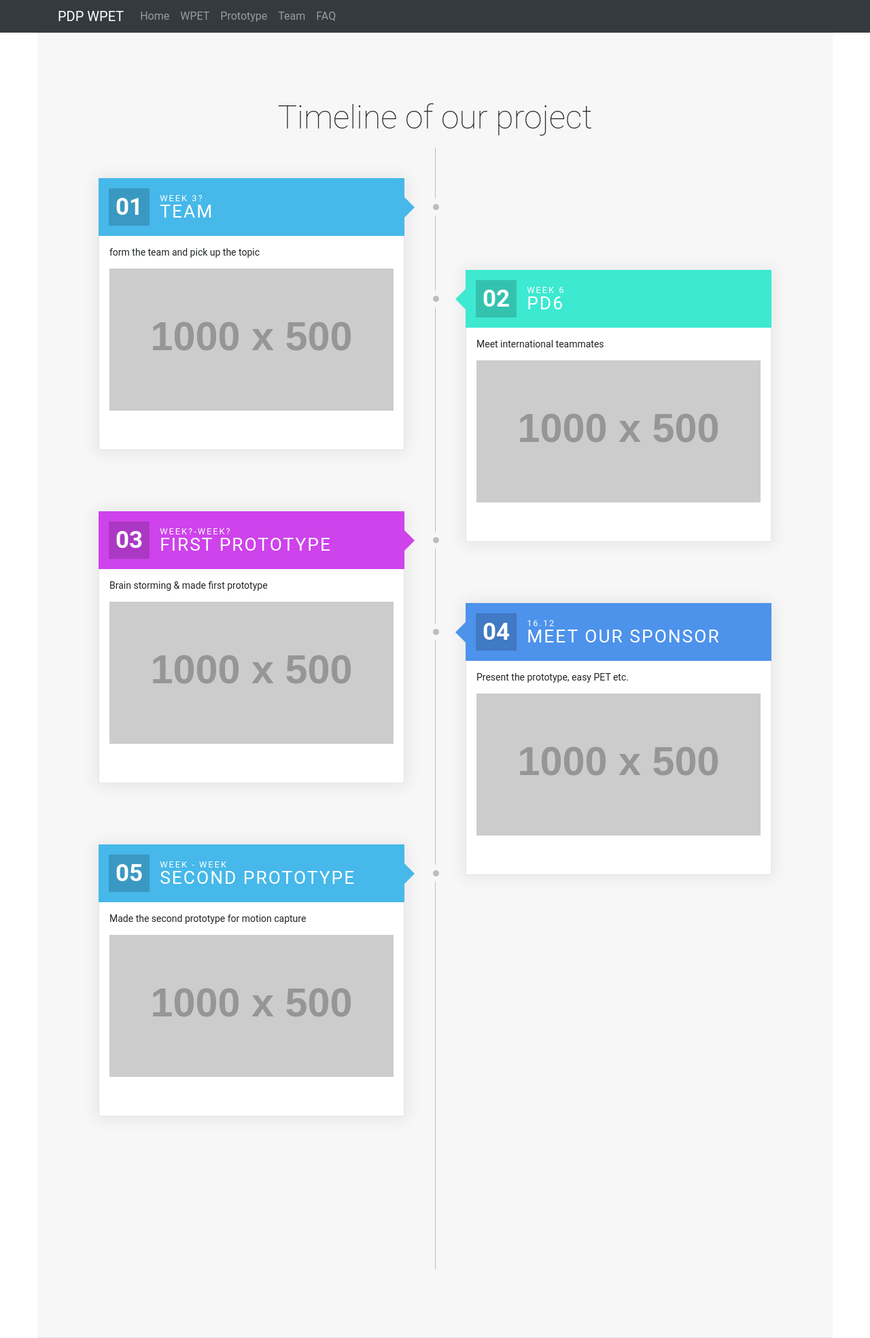
After one commit to chenl9/WPET, a Django app: page /WPET/prototype/ in a window 1280 px wide. The commit adds this page. Shown: the whole page at 68% size. Run offline with Django 3.2, Linux system fonts and the light colour scheme; grey boxes labelled with a size stand in for pictures from a placeholder-image service; some libraries are stand-ins or nearby versions.

Commit message:
add features

```diff
--- a/WPET/templates/WPET/base.html
+++ b/WPET/templates/WPET/base.html
@@ -1,5 +1,5 @@
 <!doctype html>
-<html lang='en'>
+<html lang="en">
   <head>
     <!-- Required meta tags -->
     <meta charset="utf-8">
@@ -12,10 +12,51 @@
     <link rel="shortcut icon" href="https://img.icons8.com/emoji/48/000000/crocodile.png">
 
   </head>
+  <body>
 
-<body>
+    <nav class="navbar navbar-expand-lg navbar-dark bg-dark">
+      <div class="container">
+        <a class="navbar-brand" href=" {% url 'website:home' %} ">PDP WPET</a>
+        <button class="navbar-toggler" type="button" data-toggle="collapse" data-target="#navbarSupportedContent" aria-controls="navbarSupportedContent" aria-expanded="false" aria-label="Toggle navigation">
+          <span class="navbar-toggler-icon"></span>
+        </button>
+
+        <div class="collapse navbar-collapse" id="navbarSupportedContent">
+          <ul class="nav navbar-nav mr-auto">
+            <li class="nav-item">
+              <a class="nav-link" href="{% url 'website:home' %}">Home</a>
+            </li>
+            <li class="nav-item">
+              <a class="nav-link" href="{% url 'website:WPET' %}">WPET</a>
+            </li>
+            <li class="nav-item">
+              <a class="nav-link" href="{% url 'website:prototype' %}">Prototype</a>
+            </li>
+            <li class="nav-item">
+              <a class="nav-link" href="{% url 'website:team' %}">Team</a>
+            </li>
+            <li class="nav-item">
+              <a class="nav-link" href="{% url 'website:QandA' %}">FAQ</a>
+            </li>
+          </ul>
+        </div>
+      </div>
+    </nav>
+
+
       <div class="row justify-content-center">
           {% block content %}
+
+          {% endblock %}
+      </div>
+
+    <!-- Optional JavaScript -->
+    <!-- jQuery first, then Popper.js, then Bootstrap JS -->
+    <script src="https://code.jquery.com/jquery-3.4.1.min.js" integrity="sha256-CSXorXvZcTkaix6Yvo6HppcZGetbYMGWSFlBw8HfCJo=" crossorigin="anonymous"></script>
+    <script src="https://cdn.jsdelivr.net/npm/popper.js@1.16.0/dist/umd/popper.min.js" integrity="sha384-Q6E9RHvbIyZFJoft+2mJbHaEWldlvI9IOYy5n3zV9zzTtmI3UksdQRVvoxMfooAo" crossorigin="anonymous"></script>
+    <script src="https://stackpath.bootstrapcdn.com/bootstrap/4.4.1/js/bootstrap.min.js" integrity="sha384-wfSDF2E50Y2D1uUdj0O3uMBJnjuUD4Ih7YwaYd1iqfktj0Uod8GCExl3Og8ifwB6" crossorigin="anonymous"></script>
+    <div class="main" id="content" title="content">
+    {% block scripts %}
     {% endblock %}
     </div>
   </body>
--- a/WPET/urls.py
+++ b/WPET/urls.py
@@ -18,5 +18,5 @@ from django.urls import path, include
 
 urlpatterns = [
     path('admin/', admin.site.urls),
-    path('home/', include('website.urls')),
+    path('WPET/', include('website.urls')),
 ]
--- /dev/null
+++ b/website/static/css/style.css
@@ -0,0 +1,249 @@
+/* Media Queries */
+/* Card sizing */
+/* Colors */
+/* Calculations */
+/* Placeholders */
+@media (min-width: 1000px) {
+  #timeline .demo-card:nth-child(odd) .head::after, #timeline .demo-card:nth-child(even) .head::after {
+    position: absolute;
+    content: "";
+    width: 0;
+    height: 0;
+    border-top: 15px solid transparent;
+    border-bottom: 15px solid transparent;
+  }
+
+  #timeline .demo-card:nth-child(odd) .head::before, #timeline .demo-card:nth-child(even) .head::before {
+    position: absolute;
+    content: "";
+    width: 9px;
+    height: 9px;
+    background-color: #bdbdbd;
+    border-radius: 9px;
+    box-shadow: 0px 0px 2px 8px #f7f7f7;
+  }
+}
+/* Some Cool Stuff */
+.demo-card:nth-child(1) {
+  order: 1;
+}
+
+.demo-card:nth-child(2) {
+  order: 4;
+}
+
+.demo-card:nth-child(3) {
+  order: 2;
+}
+
+.demo-card:nth-child(4) {
+  order: 5;
+}
+
+.demo-card:nth-child(5) {
+  order: 3;
+}
+
+.demo-card:nth-child(6) {
+  order: 6;
+}
+
+/* Border Box */
+* {
+  box-sizing: border-box;
+}
+
+/* Fonts */
+body {
+  font-family: Roboto;
+}
+
+#timeline {
+  padding: 100px 0;
+  background: #f7f7f7;
+  border-top: 1px solid rgba(191, 191, 191, 0.4);
+  border-bottom: 1px solid rgba(191, 191, 191, 0.4);
+}
+#timeline h1 {
+  text-align: center;
+  font-size: 3rem;
+  font-weight: 200;
+  margin-bottom: 20px;
+}
+#timeline p.leader {
+  text-align: center;
+  max-width: 90%;
+  margin: auto;
+  margin-bottom: 45px;
+}
+#timeline .demo-card-wrapper {
+  position: relative;
+  margin: auto;
+}
+@media (min-width: 1000px) {
+  #timeline .demo-card-wrapper {
+    display: flex;
+    flex-flow: column wrap;
+    width: 1170px;
+    height: 1650px;
+    margin: 0 auto;
+  }
+}
+#timeline .demo-card-wrapper::after {
+  z-index: 1;
+  content: "";
+  position: absolute;
+  top: 0;
+  bottom: 0;
+  left: 50%;
+  border-left: 1px solid rgba(191, 191, 191, 0.4);
+}
+@media (min-width: 1000px) {
+  #timeline .demo-card-wrapper::after {
+    border-left: 1px solid #bdbdbd;
+  }
+}
+#timeline .demo-card {
+  position: relative;
+  display: block;
+  margin: 10px auto 80px;
+  max-width: 94%;
+  z-index: 2;
+}
+@media (min-width: 480px) {
+  #timeline .demo-card {
+    max-width: 60%;
+    box-shadow: 0px 1px 22px 4px rgba(0, 0, 0, 0.07);
+  }
+}
+@media (min-width: 720px) {
+  #timeline .demo-card {
+    max-width: 40%;
+  }
+}
+@media (min-width: 1000px) {
+  #timeline .demo-card {
+    max-width: 450px;
+    height: 400px;
+    margin: 90px;
+    margin-top: 45px;
+    margin-bottom: 45px;
+  }
+  #timeline .demo-card:nth-child(odd) {
+    margin-right: 45px;
+  }
+  #timeline .demo-card:nth-child(odd) .head::after {
+    border-left-width: 15px;
+    border-left-style: solid;
+    left: 100%;
+  }
+  #timeline .demo-card:nth-child(odd) .head::before {
+    left: 491.5px;
+  }
+  #timeline .demo-card:nth-child(even) {
+    margin-left: 45px;
+  }
+  #timeline .demo-card:nth-child(even) .head::after {
+    border-right-width: 15px;
+    border-right-style: solid;
+    right: 100%;
+  }
+  #timeline .demo-card:nth-child(even) .head::before {
+    right: 489.5px;
+  }
+  #timeline .demo-card:nth-child(2) {
+    margin-top: 180px;
+  }
+}
+#timeline .demo-card .head {
+  position: relative;
+  display: flex;
+  align-items: center;
+  color: #fff;
+  font-weight: 400;
+}
+#timeline .demo-card .head .number-box {
+  display: inline;
+  float: left;
+  margin: 15px;
+  padding: 10px;
+  font-size: 35px;
+  line-height: 35px;
+  font-weight: 600;
+  background: rgba(0, 0, 0, 0.17);
+}
+#timeline .demo-card .head h2 {
+  text-transform: uppercase;
+  font-size: 1.3rem;
+  font-weight: inherit;
+  letter-spacing: 2px;
+  margin: 0;
+  padding-bottom: 6px;
+  line-height: 1rem;
+}
+@media (min-width: 480px) {
+  #timeline .demo-card .head h2 {
+    font-size: 165%;
+    line-height: 1.2rem;
+  }
+}
+#timeline .demo-card .head h2 span {
+  display: block;
+  font-size: 0.6rem;
+  margin: 0;
+}
+@media (min-width: 480px) {
+  #timeline .demo-card .head h2 span {
+    font-size: 0.8rem;
+  }
+}
+#timeline .demo-card .body {
+  background: #fff;
+  border: 1px solid rgba(191, 191, 191, 0.4);
+  border-top: 0;
+  padding: 15px;
+}
+@media (min-width: 1000px) {
+  #timeline .demo-card .body {
+    height: 315px;
+  }
+}
+#timeline .demo-card .body p {
+  font-size: 14px;
+  line-height: 18px;
+  margin-bottom: 15px;
+}
+#timeline .demo-card .body img {
+  display: block;
+  width: 100%;
+}
+#timeline .demo-card--step1 {
+  background-color: #46b8e9;
+}
+#timeline .demo-card--step1 .head::after {
+  border-color: #46b8e9;
+}
+#timeline .demo-card--step2 {
+  background-color: #3ee9d1;
+}
+#timeline .demo-card--step2 .head::after {
+  border-color: #3ee9d1;
+}
+#timeline .demo-card--step3 {
+  background-color: #ce43eb;
+}
+#timeline .demo-card--step3 .head::after {
+  border-color: #ce43eb;
+}
+#timeline .demo-card--step4 {
+  background-color: #4d92eb;
+}
+#timeline .demo-card--step4 .head::after {
+  border-color: #4d92eb;
+}
+#timeline .demo-card--step5 {
+  background-color: #46b8e9;
+}
+#timeline .demo-card--step5 .head::after {
+  border-color: #46b8e9;
+}
--- /dev/null
+++ b/website/static/scss/style.scss
@@ -0,0 +1,259 @@
+/* Media Queries */
+
+@mixin mq-xs {
+  @media (min-width: 320px) {
+    @content;
+  }
+}
+
+@mixin mq-sm {
+  @media (min-width: 480px) {
+    @content;
+  }
+}
+
+@mixin mq-md {
+  @media (min-width: 720px) {
+    @content;
+  }
+}
+
+@mixin mq-lg {
+  @media (min-width: 1000px) {
+    @content;
+  }
+}
+
+$background: #f7f7f7;
+$box-shadow: 0px 1px 22px 4px rgba(0, 0, 0, 0.07);
+$border: 1px solid rgba(191, 191, 191, 0.4);
+$items: 5;
+$rows: ceil($items/2);
+
+/* Card sizing */
+
+$card-height: 400px;
+$card-width: 450px;
+$inner-margin: 15px;
+$number-size: 35px;
+$stagger: 180px;
+$outer-margin: 90px;
+$marker-size: 9px;
+
+/* Colors */
+
+$steps: #46b8e9;
+$colors: #46b8e9,
+#3ee9d1,
+#ce43eb,
+#4d92eb;
+$timeline: #bdbdbd;
+
+/* Calculations */
+
+$container-height: $rows * ($card-height + $outer-margin) + $stagger;
+$container-width: $card-width*2 + $outer-margin*3;
+$head-height: $number-size + 50;
+$body-height: $card-height - $head-height;
+$marker-dist: $card-width + $outer-margin/2 - $marker-size/2;
+
+/* Placeholders */
+
+@include mq-lg {
+  %arrow {
+    position: absolute;
+    content: "";
+    width: 0;
+    height: 0;
+    border-top: 15px solid transparent;
+    border-bottom: 15px solid transparent;
+  }
+  %marker {
+    position: absolute;
+    content: "";
+    width: $marker-size;
+    height: $marker-size;
+    background-color: $timeline;
+    border-radius: $marker-size;
+    box-shadow: 0px 0px 2px 8px $background;
+  }
+}
+
+
+/* Some Cool Stuff */
+
+$counter: $items - $rows + 2;
+@for $i from 1 through $rows {
+  .demo-card:nth-child(#{$i*2-1})   { order: $i }
+  .demo-card:nth-child(#{$i*2})     { order: $counter }
+  $counter: $counter + 1;
+}
+
+/* Border Box */
+
+* {
+  box-sizing: border-box;
+}
+
+/* Fonts */
+
+body {
+  font-family: Roboto;
+}
+
+#timeline {
+  padding: 100px 0;
+  background: $background;
+  border-top: $border;
+  border-bottom: $border;
+  h1 {
+    text-align: center;
+    font-size: 3rem;
+    font-weight: 200;
+    margin-bottom: 20px;
+  }
+  p.leader {
+    text-align: center;
+    max-width: 90%;
+    margin: auto;
+    margin-bottom: 45px;
+  }
+  .demo-card-wrapper {
+    position: relative;
+    margin: auto;
+    @include mq-lg {
+      display: flex;
+      flex-flow: column wrap;
+      width: $container-width;
+      height: $container-height;
+      margin: 0 auto;
+    }
+    &::after {
+      z-index: 1;
+      content: "";
+      position: absolute;
+      top: 0;
+      bottom: 0;
+      left: 50%;
+      border-left: $border;
+      @include mq-lg {
+        border-left: 1px solid $timeline;
+      }
+    }
+  }
+  .demo-card {
+    position: relative;
+    display: block;
+    margin: 10px auto 80px;
+    max-width: 94%;
+    z-index: 2;
+    @include mq-sm {
+      max-width: 60%;
+      box-shadow: $box-shadow;
+    }
+    @include mq-md {
+      max-width: 40%;
+    }
+    @include mq-lg {
+      max-width: $card-width;
+      height: $card-height;
+      margin: $outer-margin;
+      margin-top: $outer-margin/2;
+      margin-bottom: $outer-margin/2;
+      &:nth-child(odd) {
+        margin-right: $outer-margin/2;
+        .head::after {
+          @extend %arrow;
+          border-left-width: 15px;
+          border-left-style: solid;
+          left: 100%;
+        }
+        .head::before {
+          @extend %marker;
+          left: $marker-dist + 1;
+        }
+      }
+      &:nth-child(even) {
+        margin-left: $outer-margin/2;
+        .head::after {
+          @extend %arrow;
+          border-right-width: 15px;
+          border-right-style: solid;
+          right: 100%;
+        }
+        .head::before {
+          @extend %marker;
+          right: $marker-dist - 1;
+        }
+      }
+      &:nth-child(2) {
+        margin-top: $stagger;
+      }
+    }
+    .head {
+      position: relative;
+      display: flex;
+      align-items: center;
+      color: #fff;
+      font-weight: 400;
+      .number-box {
+        display: inline;
+        float: left;
+        margin: $inner-margin;
+        padding: 10px;
+        font-size: $number-size;
+        line-height: $number-size;
+        font-weight: 600;
+        background: rgba(0, 0, 0, 0.17);
+      }
+      h2 {
+        text-transform: uppercase;
+        font-size: 1.3rem;
+        font-weight: inherit;
+        letter-spacing: 2px;
+        margin: 0;
+        padding-bottom: 6px;
+        line-height: 1rem;
+        @include mq-sm {
+          font-size: 165%;
+          line-height: 1.2rem;
+        }
+        span {
+          display: block;
+          font-size: 0.6rem;
+          margin: 0;
+          @include mq-sm {
+            font-size: 0.8rem;
+          }
+        }
+      }
+    }
+    .body {
+      background: #fff;
+      border: $border;
+      border-top: 0;
+      padding: $inner-margin;
+      @include mq-lg {
+        height: $body-height;
+      }
+      p {
+        font-size: 14px;
+        line-height: 18px;
+        margin-bottom: $inner-margin;
+      }
+      img {
+        display: block;
+        width: 100%;
+      }
+    }
+    @for $i from 1 through $items {
+      &--step#{$i} {
+        $color: nth($colors, ((($i - 1) % 4) + 1));
+        background-color: $color;
+        .head::after {
+          border-color: $color;
+        }
+      }
+    }
+  }
+}
--- /dev/null
+++ b/website/templates/website/prototype.html
@@ -0,0 +1,83 @@
+{% extends 'WPET/base.html' %}
+{% load static %}
+{%block content%}
+<head>
+  <meta charset="UTF-8">
+  <title>prototype</title>
+  <link rel="stylesheet" href="https://cdnjs.cloudflare.com/ajax/libs/meyer-reset/2.0/reset.min.css">
+  <link rel="stylesheet" href="../../static/css/style.css">
+</head>
+
+<body>
+  <section id=timeline>
+	<h1>Timeline of our project</h1>
+	<div class="demo-card-wrapper">
+		<div class="demo-card demo-card--step1">
+			<div class="head">
+				<div class="number-box">
+					<span>01</span>
+				</div>
+				<h2><span class="small">Week 3?</span> Team</h2>
+			</div>
+			<div class="body">
+				<p>form the team and pick up the topic</p>
+				<img src="http://placehold.it/1000x500" alt="Graphic">
+			</div>
+		</div>
+
+		<div class="demo-card demo-card--step2">
+			<div class="head">
+				<div class="number-box">
+					<span>02</span>
+				</div>
+				<h2><span class="small">Week 6</span> PD6</h2>
+			</div>
+			<div class="body">
+				<p>Meet international teammates</p>
+				<img src="http://placehold.it/1000x500" alt="Graphic">
+			</div>
+		</div>
+
+		<div class="demo-card demo-card--step3">
+			<div class="head">
+				<div class="number-box">
+					<span>03</span>
+				</div>
+				<h2><span class="small">Week?-week?</span> First prototype</h2>
+			</div>
+			<div class="body">
+				<p>Brain storming & made first prototype</p>
+				<img src="http://placehold.it/1000x500" alt="Graphic">
+			</div>
+		</div>
+
+		<div class="demo-card demo-card--step4">
+			<div class="head">
+				<div class="number-box">
+					<span>04</span>
+				</div>
+				<h2><span class="small">16.12</span> Meet our sponsor</h2>
+			</div>
+			<div class="body">
+				<p>Present the prototype, easy PET etc.</p>
+				<img src="http://placehold.it/1000x500" alt="Graphic">
+			</div>
+		</div>
+
+		<div class="demo-card demo-card--step5">
+			<div class="head">
+				<div class="number-box">
+					<span>05</span>
+				</div>
+				<h2><span class="small">Week - week </span> Second Prototype</h2>
+			</div>
+			<div class="body">
+				<p>Made the second prototype for motion capture</p>
+				<img src="http://placehold.it/1000x500" alt="Graphic">
+			</div>
+		</div>
+
+	</div>
+</section>
+
+{% endblock %}
--- a/website/urls.py
+++ b/website/urls.py
@@ -4,5 +4,9 @@ from . import views
 app_name = 'website'
 
 urlpatterns = [
-    path('', views.homepage, name="home"),
+    path('home/', views.homepage, name="home"),
+    path('WPET/', views.WPET, name="WPET"),
+    path('Q&A/', views.QandA, name="QandA"),
+    path('team/', views.teaminfo, name="team"),
+    path('prototype/', views.prototype, name="prototype"),
 ]
--- a/website/views.py
+++ b/website/views.py
@@ -3,3 +3,15 @@ from django.shortcuts import render
 # Create your views here.
 def homepage(request):
     return render(request, 'website/LandingPage.html')
+
+def WPET(request):
+    return render(request, 'website/projectinfo.html')
+
+def QandA(request):
+    return render(request, 'website/QandA.html')
+
+def teaminfo(request):
+    return render(request, 'website/teaminfo.html')
+
+def prototype(request):
+    return render(request, 'website/prototype.html')
```
Also changed, not shown: WPET/templates/base.html (deleted, +0 -30 lines), website/templates/website/LandingPage.html (+15 -2 lines), website/templates/website/QandA.html (added, +8 -0 lines), website/templates/website/projectinfo.html (added, +14 -0 lines), website/templates/website/teaminfo.html (added, +10 -0 lines), website/static/PDP-Logo-Small.png (added), website/static/WPETpic.jpg (added), website/static/teammember.jpg (added). Lines whose indentation alone changed are shown as unchanged.
